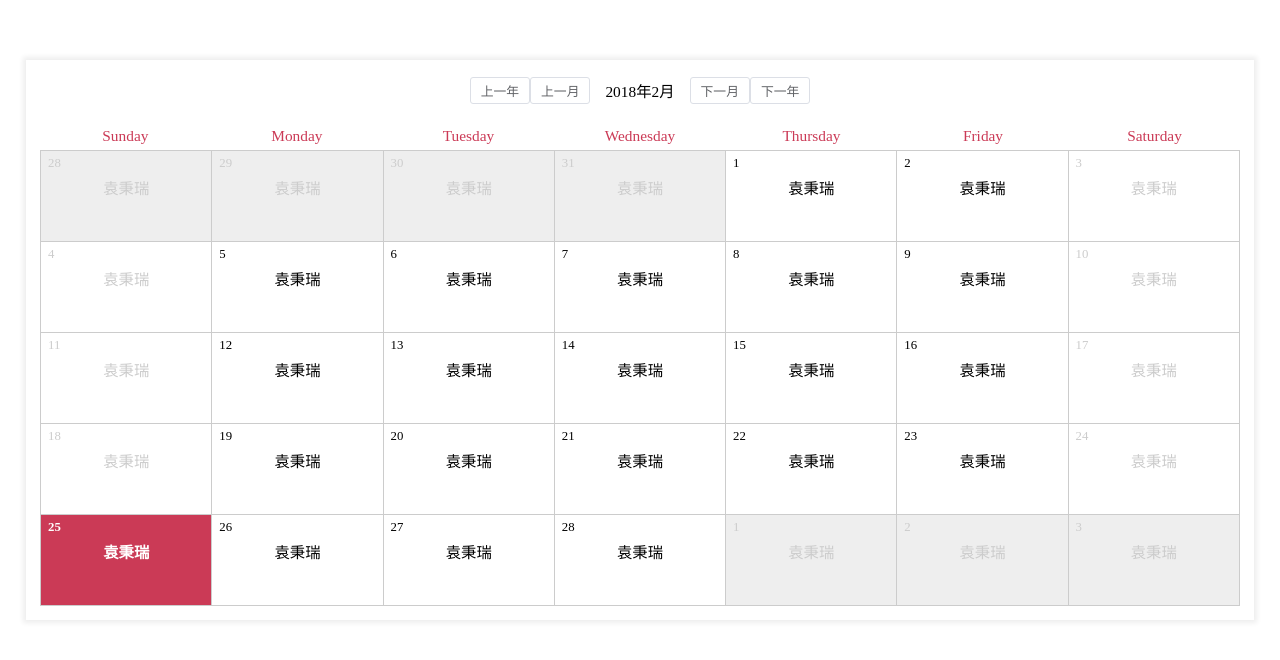
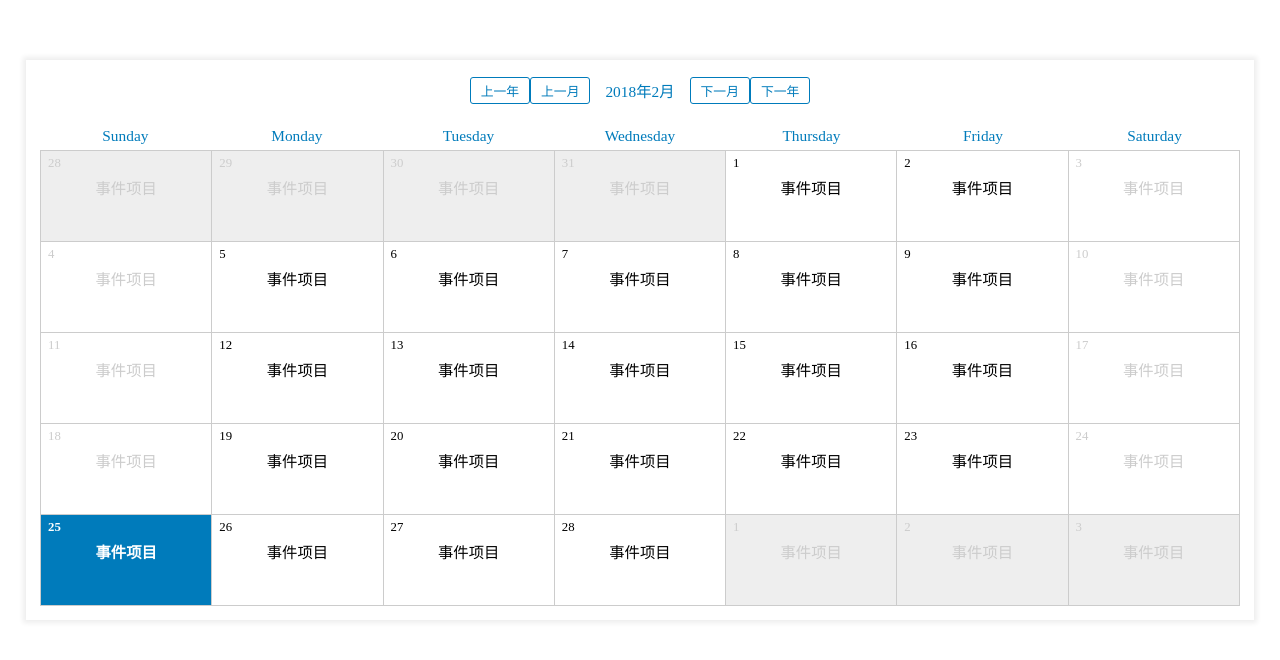
Before and after one commit to YuanBingrui/vue-event-fullcalendar, a Vue app: page / in a window 1280 px wide. Shown: the top 660 px of the page. Built offline with nearby package versions, Linux system fonts and the light colour scheme.

Commit message:
add set primary color function

```diff
--- a/src/App.vue
+++ b/src/App.vue
@@ -11,6 +11,11 @@ export default {
   name: 'App',
   components: {
     'event-calendar': EventCalendar
+  },
+  data () {
+    return {
+      primaryColor: '#e0ebaf'
+    }
   }
 }
 </script>
--- a/src/components/EventCalendar/BaseDayCard.vue
+++ b/src/components/EventCalendar/BaseDayCard.vue
@@ -46,6 +46,8 @@ export default {
 </script>
 
 <style>
+@import 'common.css';
+
 .day-card-box {
   min-height: 5rem;
   background-color: #fff;
@@ -76,11 +78,11 @@ export default {
   color: #ccc;
 }
 .is-today {
-  color: #cb3a56;
+  color: var(--primary-color);
   font-weight: bold;
 }
 .is-selected {
-  background-color: #cb3a56;
+  background-color: var(--primary-color);
   color: #fff;
   cursor: pointer;
 }
--- a/src/components/EventCalendar/EventCalendar.vue
+++ b/src/components/EventCalendar/EventCalendar.vue
@@ -20,7 +20,7 @@
             @click="selectedPresentDate(key, keyone)">
             <day-card
               :day-obj="calendarlineone">
-              <span>袁秉瑞</span>
+              <span>事件项目</span>
             </day-card>
           </div>
         </div>
@@ -42,6 +42,12 @@ export default {
     'calendar-header': TheCalendarHeader,
     'weekdays': TheWeekdays,
     'day-card': BaseDayCard
+  },
+  props: {
+    primaryColor: {
+      type: String,
+      default: '#007bbb'
+    }
   },
   data () {
     return {
@@ -68,7 +74,8 @@ export default {
   },
   mounted () {
     this.$nextTick(() => {
-      // this.currentYear = CalendarData.getYear()
+      // 设置主题色
+      document.documentElement.style.setProperty('--primary-color', this.primaryColor)
     })
   },
   methods: {
@@ -147,6 +154,8 @@ export default {
 </script>
 
 <style scoped>
+@import 'common.css';
+
 .event-calendar-box {
   box-shadow: 0 0 5px 3px #eee;
   padding: 1.1vw;
--- a/src/components/EventCalendar/TheCalendarHeader.vue
+++ b/src/components/EventCalendar/TheCalendarHeader.vue
@@ -54,6 +54,8 @@ export default {
 </script>
 
 <style>
+@import 'common.css';
+
 .calendan-header-box {
   display: flex;
   justify-content: center;
@@ -65,12 +67,13 @@ export default {
   margin: 5px 15px;
   cursor: pointer;
   font-size: 1.2vw;
+  color: var(--primary-color);
 }
 .handle-btn {
   cursor: pointer;
   background: #fff;
-  border: 1px solid #dcdfe6;
-  color: #606266;
+  border: 1px solid var(--primary-color);
+  color: var(--primary-color);
   text-align: center;
   box-sizing: border-box;
   margin: 0;
@@ -78,9 +81,8 @@ export default {
   border-radius: 3px;
   font-size: 1vw;
 }
-.handle-btn:hover, .handle-btn:focus {
+.handle-btn:hover {
   color: #fff;
-  border-color: #cb3a56;
-  background-color: #cb3a56;
+  background-color: var(--primary-color);
 }
 </style>
--- a/src/components/EventCalendar/TheWeekdays.vue
+++ b/src/components/EventCalendar/TheWeekdays.vue
@@ -28,6 +28,8 @@ export default {
 </script>
 
 <style>
+@import 'common.css';
+
 .weekdays-box {
   width: 100%;
 }
@@ -41,7 +43,7 @@ export default {
 .weekdays-item {
   padding: 5px 7px;
   width: 11%;
-  color: #cb3a56;
+  color: var(--primary-color);
   word-wrap: break-word;
   text-align: center;
 }
--- /dev/null
+++ b/src/components/EventCalendar/common.css
@@ -0,0 +1,3 @@
+:root {
+  --primary-color: '';
+}
```
